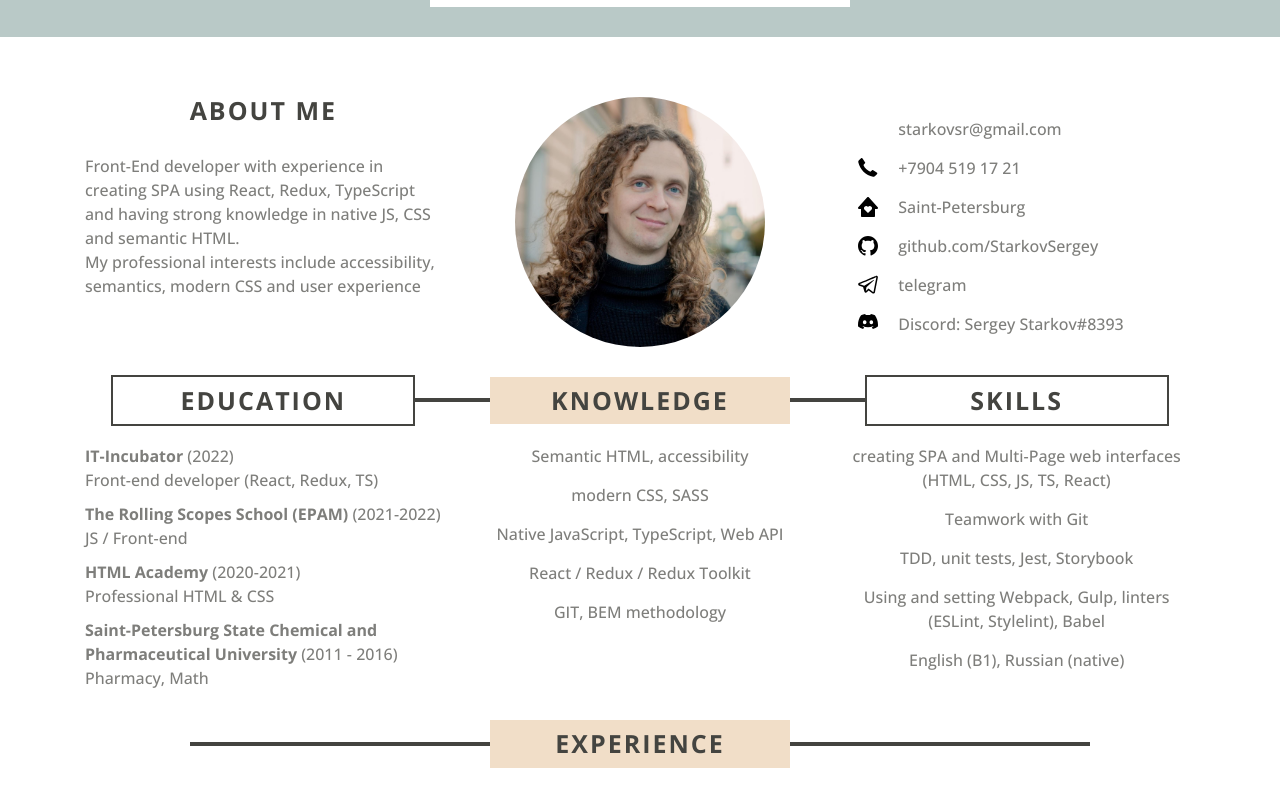
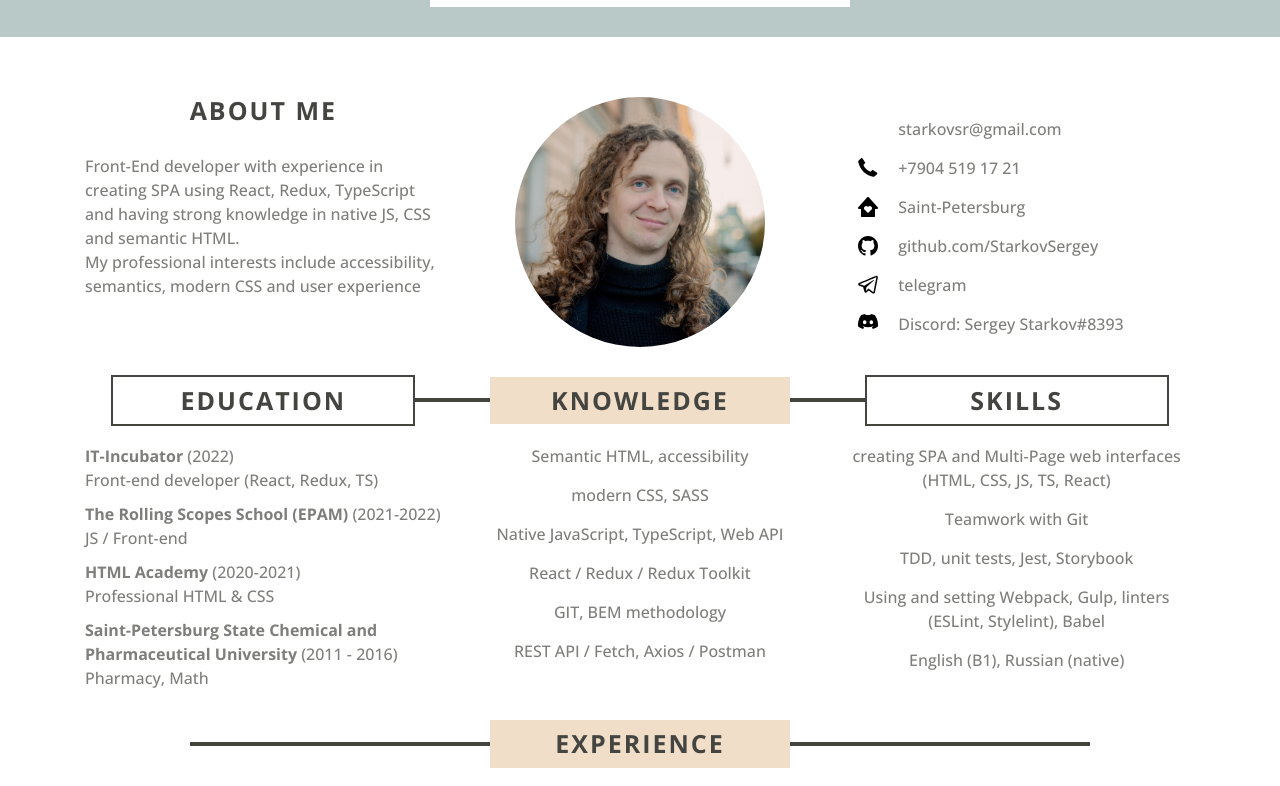
Before and after one commit to StarkovSergey/StarkovSergey, a website: page docs/index.html in a window 1280 px wide. Shown: the part 237-1023 px from the top of the page. Drawn offline with nearby package versions, Linux system fonts and the light colour scheme.

Commit message:
feat: add REST API item

```diff
--- a/docs/index.html
+++ b/docs/index.html
@@ -143,6 +143,7 @@
             React / Redux / Redux Toolkit
           </li>
           <li class="section__item knowledge__item">GIT, BEM methodology</li>
+          <li class="section__item knowledge__item">REST API / Fetch, Axios / Postman</li>
         </ul>
       </section>
 
```
Also changed, not shown: src/index.html (+1 -0 lines).
